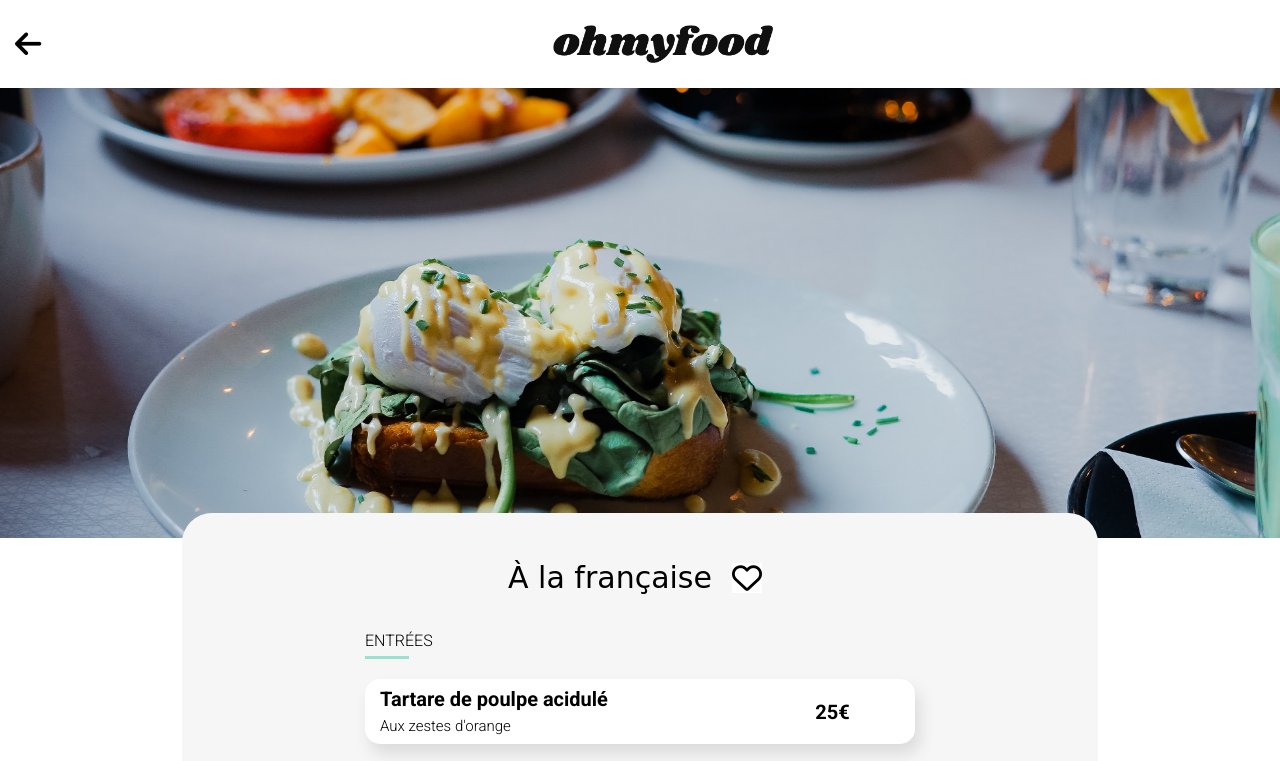
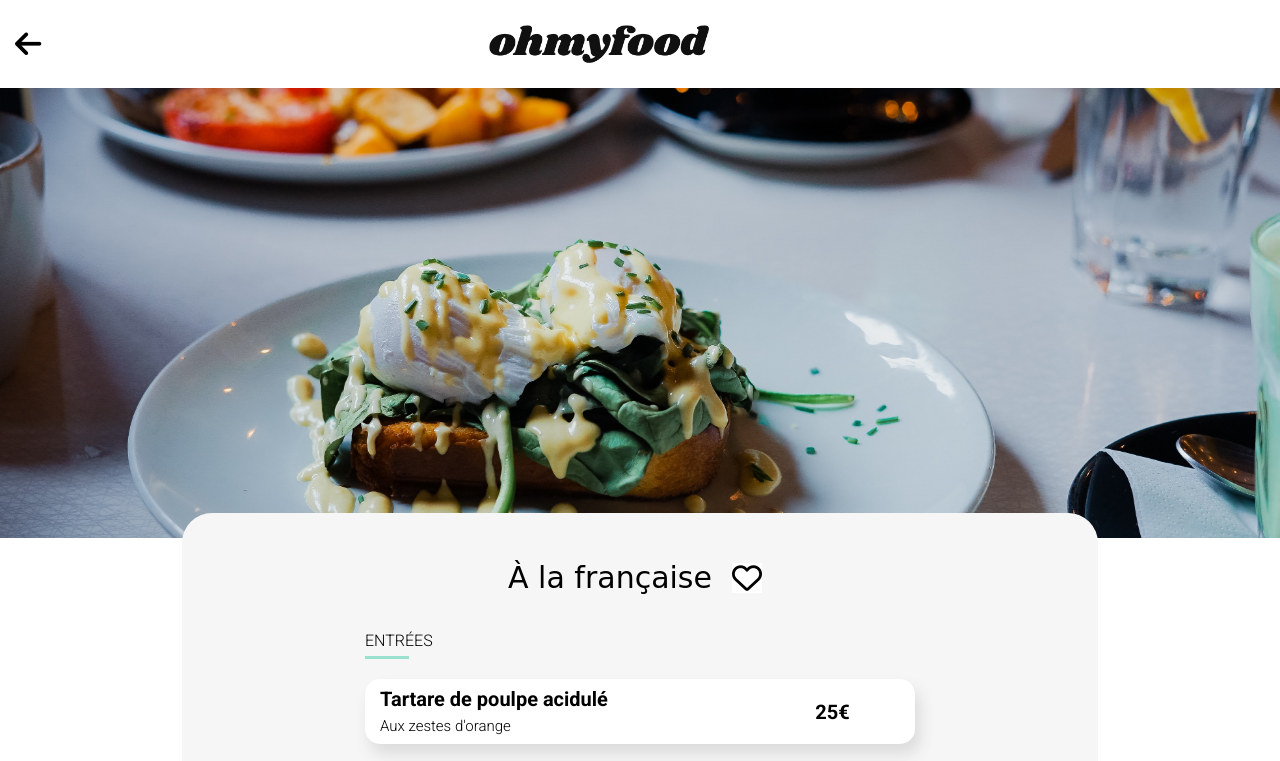
Before and after one commit to SamantaGoulong/Ohmyfood.github.io, a plain HTML site: page ALaFrancaise.html in a window 1280 px wide. Shown: the top 761 px of the page. Drawn offline with Linux system fonts and the light colour scheme; a web font is replaced by a local one.

```diff
--- a/sass/MenuLaPaletteDuGoût.scss
+++ b/sass/MenuLaPaletteDuGoût.scss
@@ -67,13 +67,13 @@
     display: flex;
     align-items: center;
 
-            gap: 20%;
+            gap: 21%;
     margin-top: 25px;
     background-color: $white;
     @media (min-width: 768px) {
         display: flex;
         justify-content: flex-start;
-            gap: 40%;
+            gap: 35%;
         }
         @media (min-width: 1440px) {
              display: flex;
```
Also changed, not shown: sass/MenuLaPaletteDuGoût.css.
